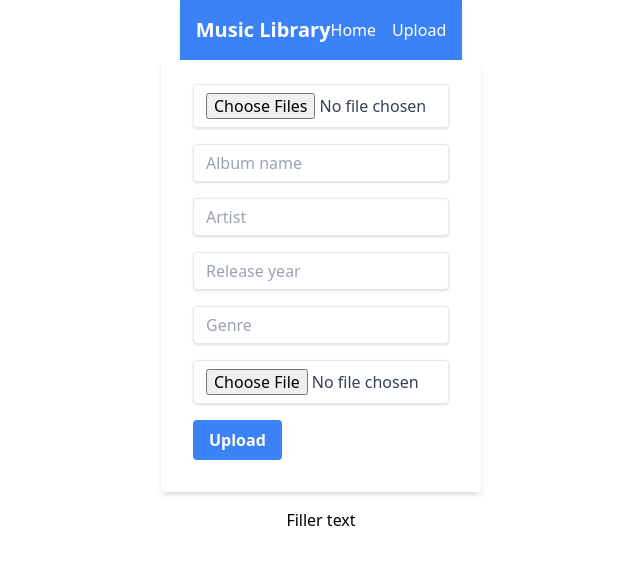
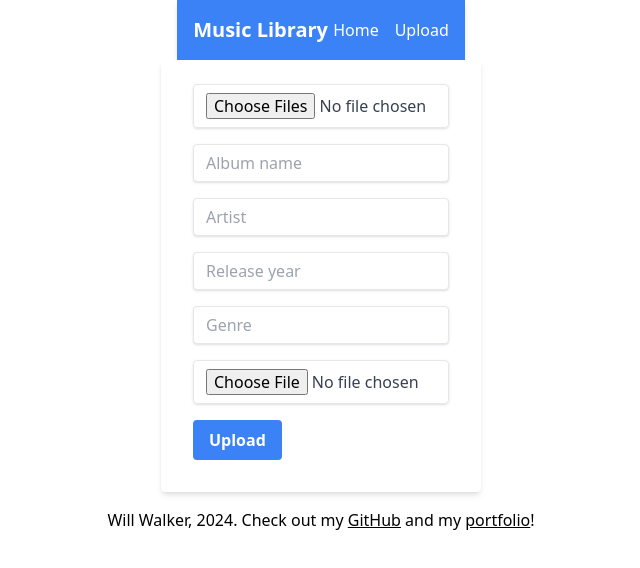
Before and after one commit to Korjubzot/music-streamer, a React (Create React App) app in the folder client/: page /upload in a window 1280 px wide. Shown: the top 568 px of the page, without its empty margins (319-959 px from the left). Built offline with nearby package versions, Linux system fonts and the light colour scheme.

Commit message:
Minor changes to tests and components

```diff
--- a/client/src/App.js
+++ b/client/src/App.js
@@ -14,7 +14,28 @@ function App() {
           <Route path="/" exact element={<AlbumData />} />
           <Route path="/upload" element={<Uploader />} />
         </Routes>
-        <p>Filler text</p>
+        <p>
+          Will Walker, 2024. Check out my{" "}
+          <a
+            href="https://github.com/Korjubzot/"
+            target="_blank"
+            rel="noopener noreferrer"
+            className="underline"
+          >
+            GitHub
+          </a>{" "}
+          and my{" "}
+          <a
+            href="https://portfolio-billy-walker.netlify.app/"
+            target="_blank"
+            rel="noopener noreferrer"
+            className="underline"
+          >
+            {" "}
+            portfolio
+          </a>
+          !
+        </p>
       </div>
     </Router>
   );
--- a/client/src/components/Header/header.js
+++ b/client/src/components/Header/header.js
@@ -8,7 +8,7 @@ function Header() {
       className="bg-blue-500 text-white p-4 shadow-md"
     >
       <nav className="container mx-auto flex justify-between items-center">
-        <h1 className="font-bold text-xl">Music Library</h1>
+        <h1 className="font-bold text-xl">Music Library&nbsp;</h1>
         <ul className="flex space-x-4">
           <li>
             <Link to="/" className="hover:text-gray-300">
--- a/client/src/components/uploader/uploader.js
+++ b/client/src/components/uploader/uploader.js
@@ -1,5 +1,5 @@
 import React, { useState } from "react";
-import axios from "axios";
+// import axios from "axios";
 
 function Uploader() {
   const [selectedFile, setSelectedFile] = useState(null);
```
Also changed, not shown: 1 other file (tests, documents, lock files or other folders).
